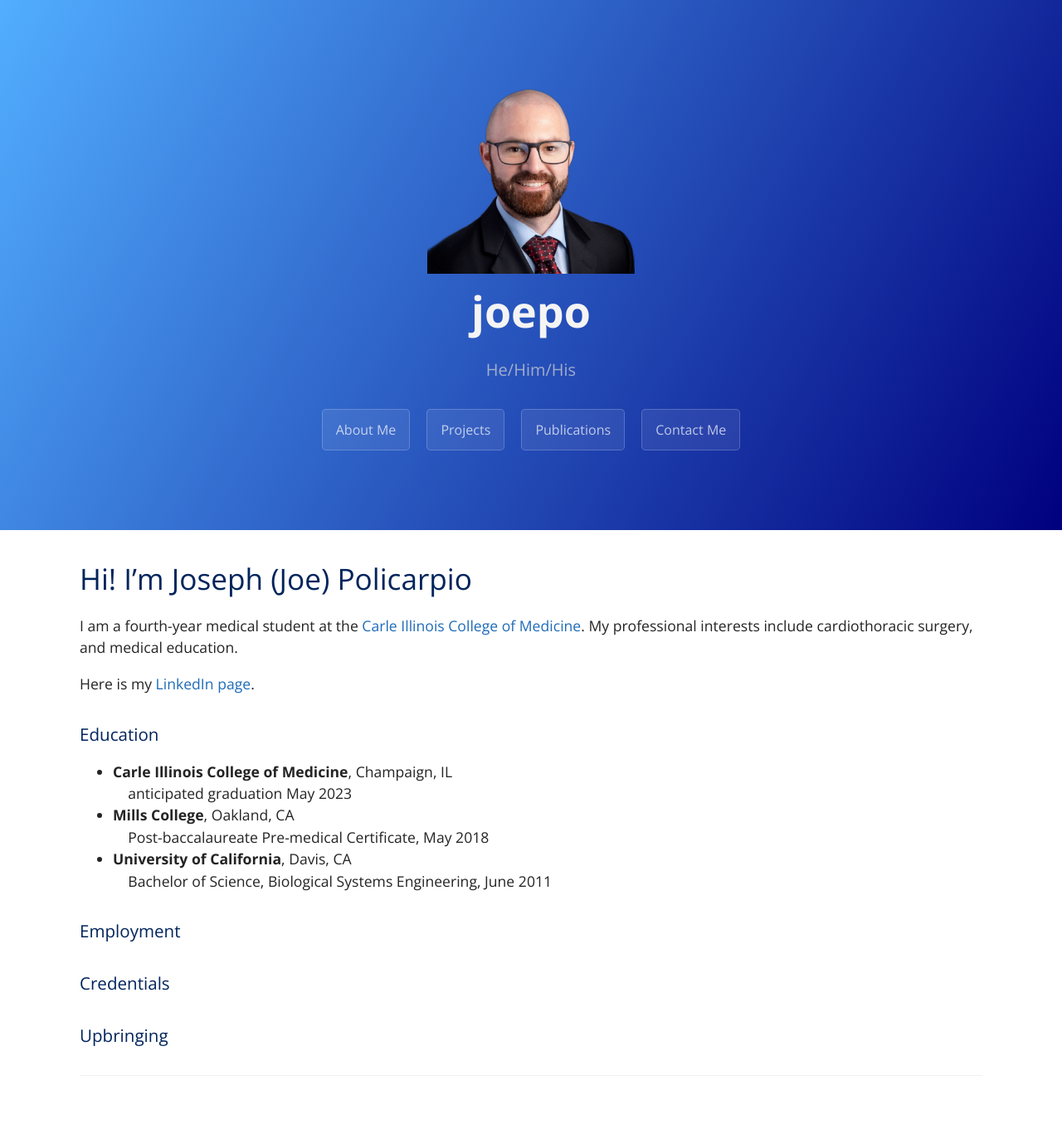
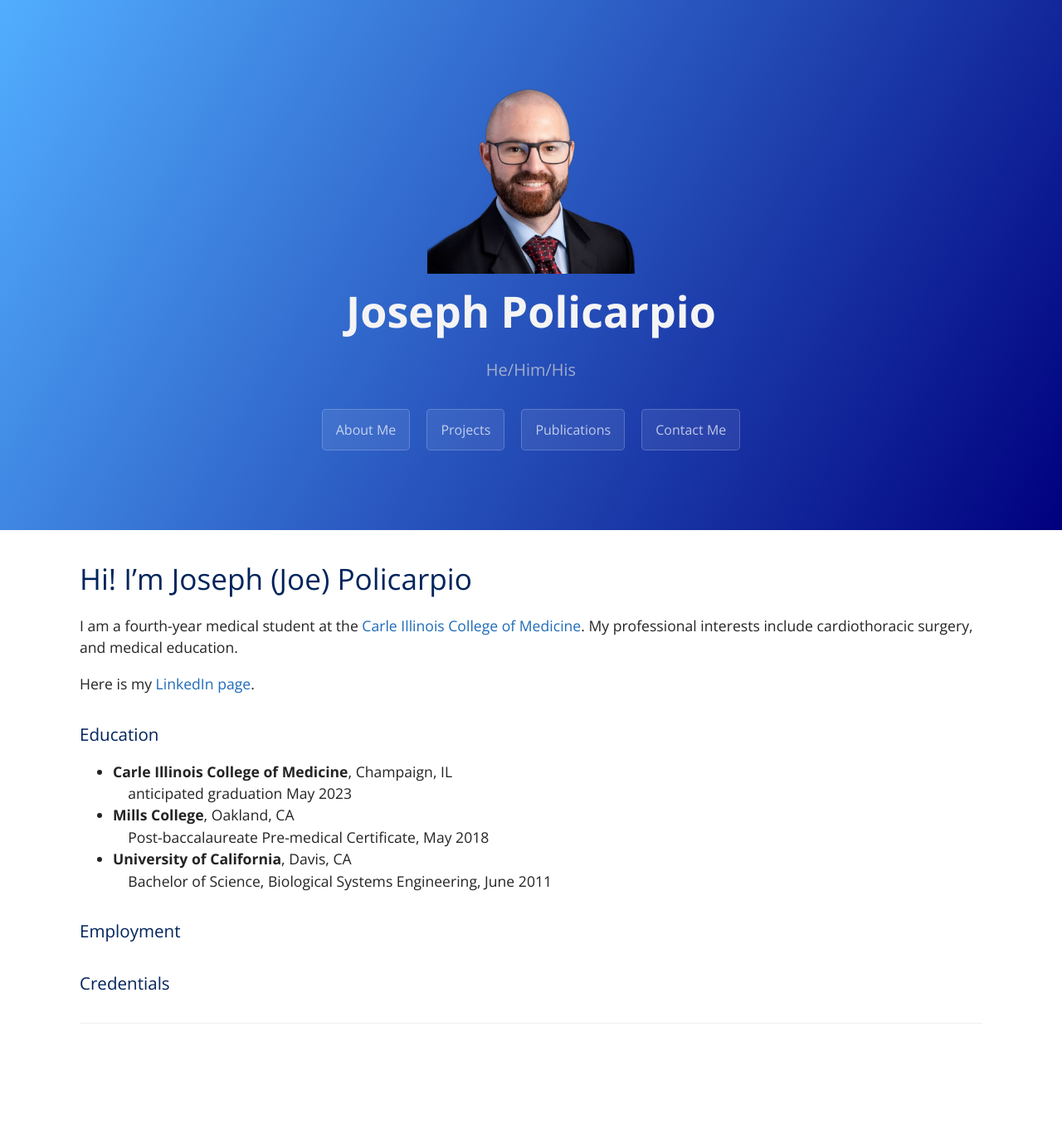
Before and after one commit to jopeo/joepo, a Jekyll site: the page built from index.md, in a window 1280 px wide. Shown: the whole page at 83% size. Built offline with Jekyll 4.4.1, drawn with Linux system fonts in a browser that asks for light colours; after the commit the page ends 1298 px from its top, so only the background shows below that.

Commit message:
updated 1832

```diff
--- a/_layouts/template.html
+++ b/_layouts/template.html
@@ -20,7 +20,7 @@
       width="250">
 
       {% if page.title == site.title %}
-        <h1 class="project-name" style="color:#F5F4F4">{{ default: site.title | default: site.github.repository_name }}</h1>
+        <h1 class="project-name" style="color:#F5F4F4">{{ page.title }}</h1>
         <h2 class="project-tagline" style="color:#D7D5D2">{{ page.description | default: site.description | default: site.github.project_tagline }}</h2>
       {% else %}
         <h1 class="project-name" style="color:#F5F4F4">{{ page.title | default: site.title | default: site.github.repository_name }}</h1>
--- a/index.md
+++ b/index.md
@@ -22,5 +22,3 @@ Here is my [LinkedIn page](https://www.linkedin.com/in/joseph-policarpio){:targe
 ### Employment
 
 ### Credentials
-
-### Upbringing
```
Also changed, not shown: publications.md (+2 -0 lines).
